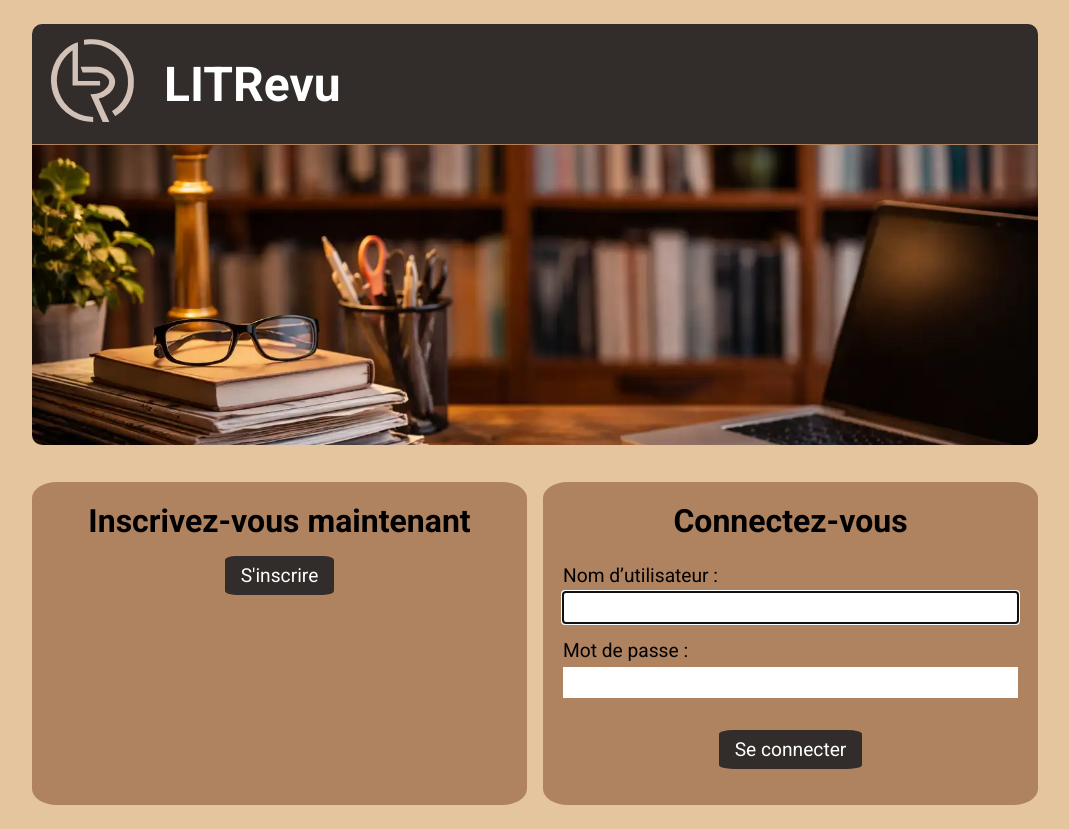
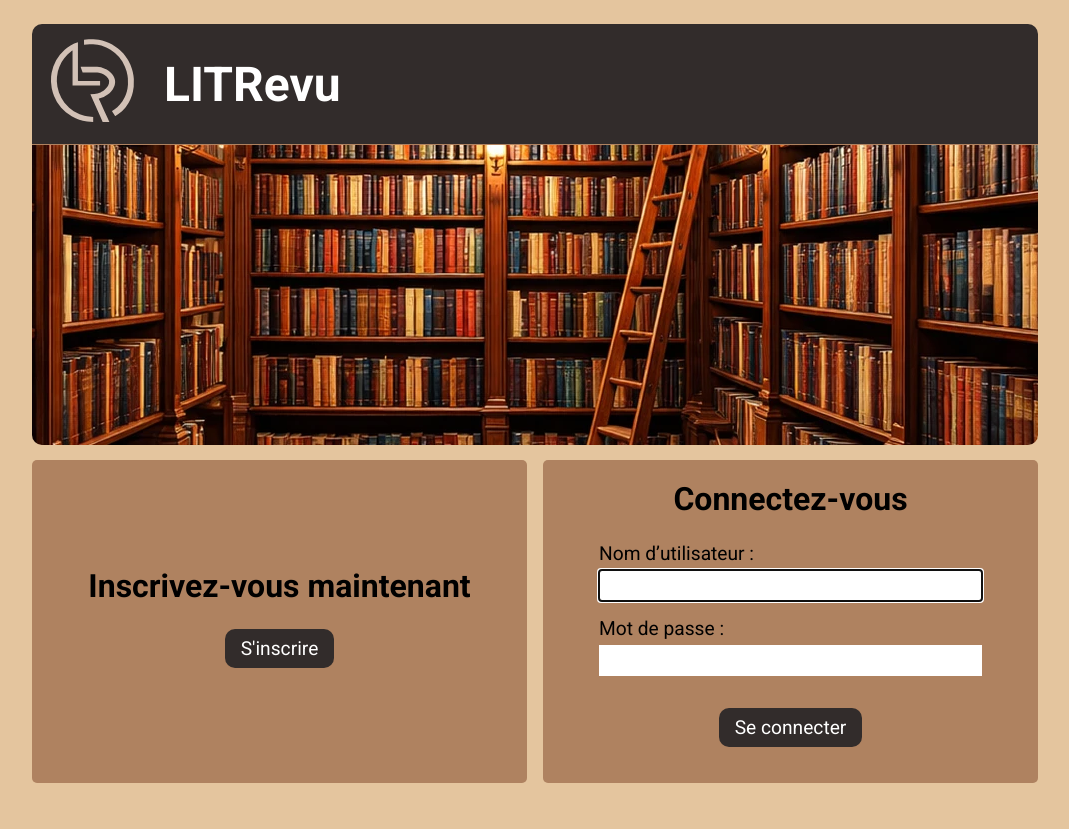
Before and after one commit to GitDrinou/DA_Python_P09_LITRevu, a Django app: page / in a window 1280 px wide. Shown: the whole page, without its empty margins (105-1174 px from the left). After the commit the page ends 783 px from the top, so only its background shows below. Run offline with Django 5.2, Linux system fonts and the light colour scheme.

Commit message:
ztyle(): update css

```diff
--- a/litrevu/authentication/models.py
+++ b/litrevu/authentication/models.py
@@ -1,5 +1,7 @@
 from django.contrib.auth.models import AbstractUser
 from django.db import models
+
+from litrevu.constants import USER_ROLE
 
 
 class User(AbstractUser):
@@ -8,8 +10,8 @@ class User(AbstractUser):
     SUBSCRIBER = 'subscriber'
 
     ROLE_CHOICES = (
-        (ADMIN, 'Administrateur'),
-        (SUBSCRIBER, 'Abonné'),
+        (ADMIN, USER_ROLE['r_admin']),
+        (SUBSCRIBER, USER_ROLE['r_subscriber']),
     )
 
     role = models.CharField(
--- a/litrevu/authentication/templates/authentication/login.html
+++ b/litrevu/authentication/templates/authentication/login.html
@@ -1,6 +1,6 @@
 {% extends 'base.html' %}
 {% block content %}
-    <main class="login-page">
+    <main class="main-login">
     <section class="section-register">
         <h2>Inscrivez-vous maintenant</h2>
         <a href="{% url 'signup' %}" class="signup-link"
--- a/litrevu/authentication/templates/authentication/signup.html
+++ b/litrevu/authentication/templates/authentication/signup.html
@@ -1,5 +1,6 @@
 {% extends 'base.html' %}
 {% block content %}
+    <main class="main-signup">
         <h2>Inscrivez-vous</h2>
         {% if form.errors %}
             {{ form.errors }}
@@ -13,4 +14,5 @@
                 <button type="submit" class="btn-signup">S'inscrire</button>
             </div>
         </form>
+    </main>
 {% endblock content %}
--- /dev/null
+++ b/litrevu/litrevu/constants.py
@@ -0,0 +1,19 @@
+PAGES_URL = {
+    'u_admin': 'admin/',
+    'u_login': '',
+    'u_logout': 'logout/',
+    'u_signup': 'signup/',
+    'u_home': 'home/',
+}
+
+PAGES_NAME = {
+    'p_login': 'login',
+    'p_logout': 'logout',
+    'p_signup': 'signup',
+    'p_home': 'home',
+}
+
+USER_ROLE = {
+    'r_admin': 'Administrateur',
+    'r_subscriber': 'Abonné',
+}
--- a/litrevu/litrevu/settings.py
+++ b/litrevu/litrevu/settings.py
@@ -89,13 +89,7 @@ DATABASES = {
 
 AUTH_PASSWORD_VALIDATORS = [
     {
-        'NAME': 'django.contrib.auth.password_validation.UserAttributeSimilarityValidator',
-    },
-    {
         'NAME': 'django.contrib.auth.password_validation.MinimumLengthValidator',
-    },
-    {
-        'NAME': 'django.contrib.auth.password_validation.CommonPasswordValidator',
     },
     {
         'NAME': 'django.contrib.auth.password_validation.NumericPasswordValidator',
--- a/litrevu/litrevu/urls.py
+++ b/litrevu/litrevu/urls.py
@@ -20,14 +20,17 @@ from django.urls import path
 
 import authentication.views
 import flux.views
+from litrevu.constants import PAGES_NAME, PAGES_URL
 
 urlpatterns = [
-    path('admin/', admin.site.urls),
-    path('', LoginView.as_view(
+    path(PAGES_URL['u_admin'], admin.site.urls),
+    path(PAGES_URL['u_login'], LoginView.as_view(
         template_name='authentication/login.html',
         redirect_authenticated_user=True,
-    ), name='login'),
-    path('logout/', authentication.views.logout_user, name='logout'),
-    path('home/', flux.views.home, name='home'),
-    path('signup/', authentication.views.signup_page, name='signup'),
+    ), name=PAGES_NAME['p_login']),
+    path(PAGES_URL['u_logout'], authentication.views.logout_user,
+         name=PAGES_NAME['p_logout']),
+    path(PAGES_URL['u_home'], flux.views.home, name=PAGES_NAME['p_home']),
+    path(PAGES_URL['u_signup'], authentication.views.signup_page,
+         name=PAGES_NAME['p_signup']),
 ]
--- a/litrevu/static/litrevu/styles.css
+++ b/litrevu/static/litrevu/styles.css
@@ -25,7 +25,6 @@ body {
 
 header {
     width: 100%;
-    margin-bottom: 2rem;
     div {
         background-color: var(--color-tertiary);
         color: var(--font-secondary);
@@ -61,6 +60,11 @@ h2 {
     padding-bottom: 1.5rem;
 }
 
+.main-signup,
+.main-login {
+    margin-top: 0.5em;
+}
+
 .errorlist {
     list-style-type: none;
     margin: 1rem 0;
@@ -68,24 +72,24 @@ h2 {
     color: var(--font-secondary);
     background-color: var(--color-secondary);
     padding: 1rem;
-    border-radius: 5%;
+    border-radius: 5px;
 }
 
 .section-register {
+    background-color: var(--color-primary);
+    border-radius: 10px;
+    padding: 1.25rem 1.25rem 1.75rem 1.25rem;
+    text-align: center;
     margin-bottom: 1rem;
-    background-color: var(--color-primary);
-    border-radius: 10%;
-    padding: 1.25rem;
-    text-align: center;
 }
 
 .section-connexion {
     text-align: center;
-    margin-bottom: 1rem;
     background-color: var(--color-primary);
-    border-radius: 10%;
+    border-radius: 10px;
     padding: 1.25rem;
     height: fit-content;
+    margin-bottom: 1rem;
 }
 
 .login-form,
@@ -126,7 +130,7 @@ h2 {
     cursor: pointer;
     background-color: var(--color-tertiary);
     padding: 0.5rem 1rem;
-    border-radius: 10%;
+    border-radius: 10px;
     color: var(--font-secondary);
 }
 
@@ -137,8 +141,9 @@ h2 {
     font-size: 1.2rem;
     background-color: var(--color-tertiary);
     padding: 0.5rem 1rem;
-    border-radius: 10%;
+    border-radius: 10px;
     color: var(--font-secondary);
+    cursor: pointer;
 }
 
 .signup-form {
@@ -171,7 +176,7 @@ h2 {
         max-width: 788px;
     }
 
-    .login-page {
+    .main-login {
         display: grid;
         grid-template-columns: repeat(2, 1fr);
         grid-gap: 1rem;
@@ -180,7 +185,7 @@ h2 {
 
     .section-register, .section-connexion {
         height: 100%;
-        border-radius: 5%;
+        border-radius: 5px;
     }
 
     .login-form {
@@ -192,8 +197,24 @@ h2 {
         }
     }
 
+    .section-register {
+        display: flex;
+        flex-direction: column;
+        justify-content: center;
+        align-items: center;
+
+        .signup-link {
+            width: fit-content;
+        }
+    }
+
+    .section-connexion {
+        padding: 1.25rem 2rem;
+    }
+
     .btn-connexion {
         right: 0;
+        cursor: pointer;
     }
 
     .signup-form {
@@ -216,6 +237,10 @@ h2 {
         }
     }
 
+    .section-connexion {
+        padding: 1.25rem 3.5rem;
+    }
+
     .signup-form {
         padding: 0 200px;
     }
```
Also changed, not shown: litrevu/db.sqlite3, litrevu/static/litrevu/images/img_illustration.webp. Lines whose indentation alone changed are shown as unchanged.
